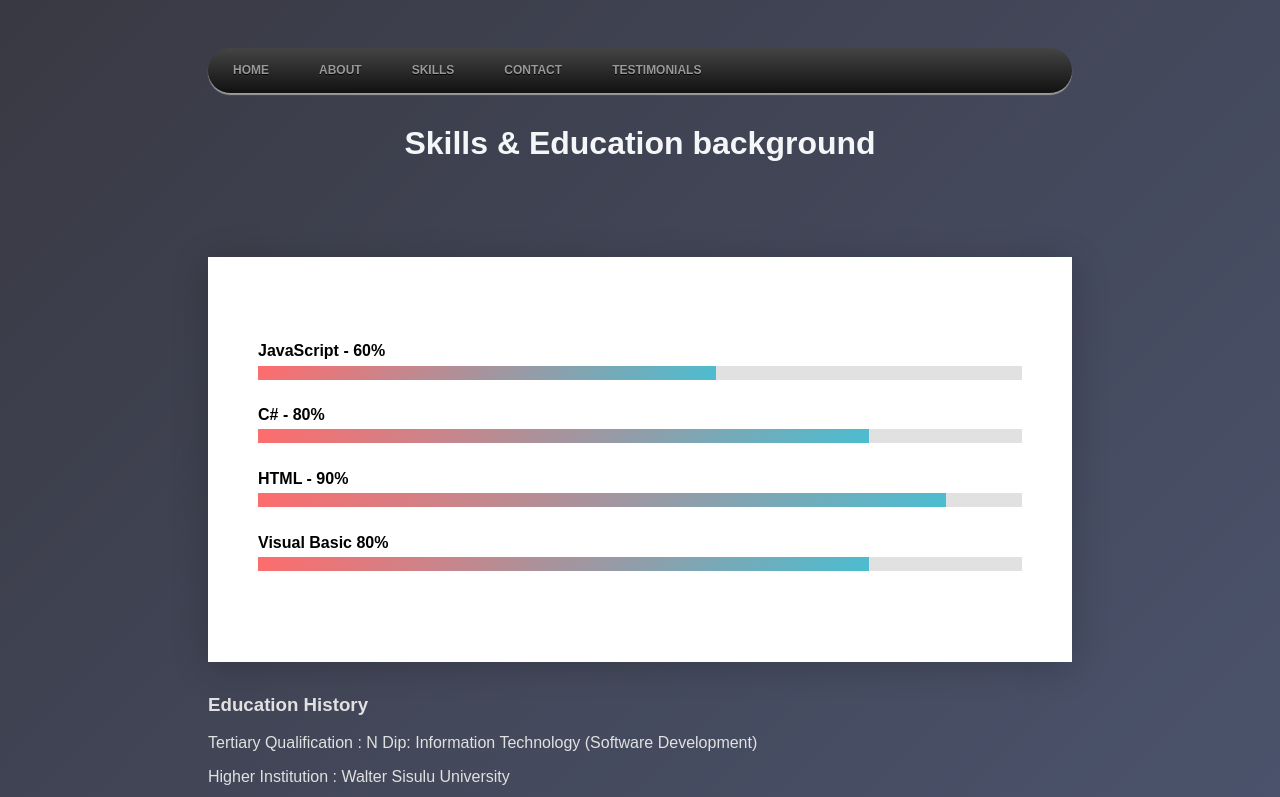
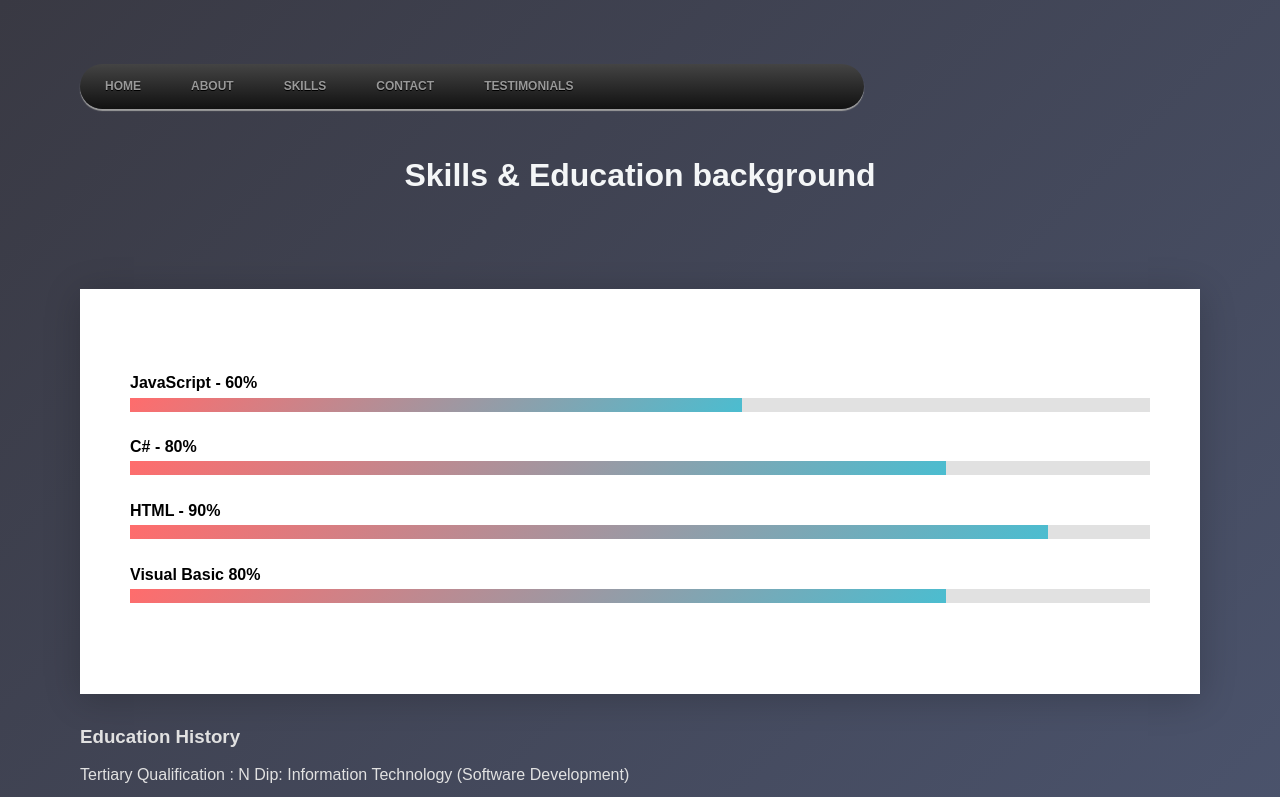
Before and after one commit to zesipho97/Portfolio, a plain HTML site: page Skills.html in a window 1280 px wide. Shown: the top 797 px of the page. Drawn offline with Linux system fonts and the light colour scheme.

Commit message:
version1

```diff
--- a/Skills.html
+++ b/Skills.html
@@ -10,7 +10,7 @@
 
 body {
 
-    width: 80vw;
+    width: 100vw;
     margin: 40px auto;
     padding: 1vh 80px;
     box-sizing: border-box;
@@ -26,8 +26,8 @@ body {
 
   #menu
 {
-	width: 100%;
-	margin: 0;
+	width: 70%;
+	margin: 25;
 	padding: 10px 0 0 0;
 	list-style: none;
 	background: #111;
@@ -199,7 +199,6 @@ body {
   </ul>
 
     <section>
-
     <div class="container" ><h2 style = "text-align: center;" >Skills & Education background</h2> </div>
         <div class="skills">
           <div class="progressBar">
@@ -236,11 +235,5 @@ body {
        <p style="color: #E1E1E1;">Secodary  Education : Mount Currie S.S.S</p>
       </section>
 
-
-
-
-
-
-
 </body>
 </html>
```
